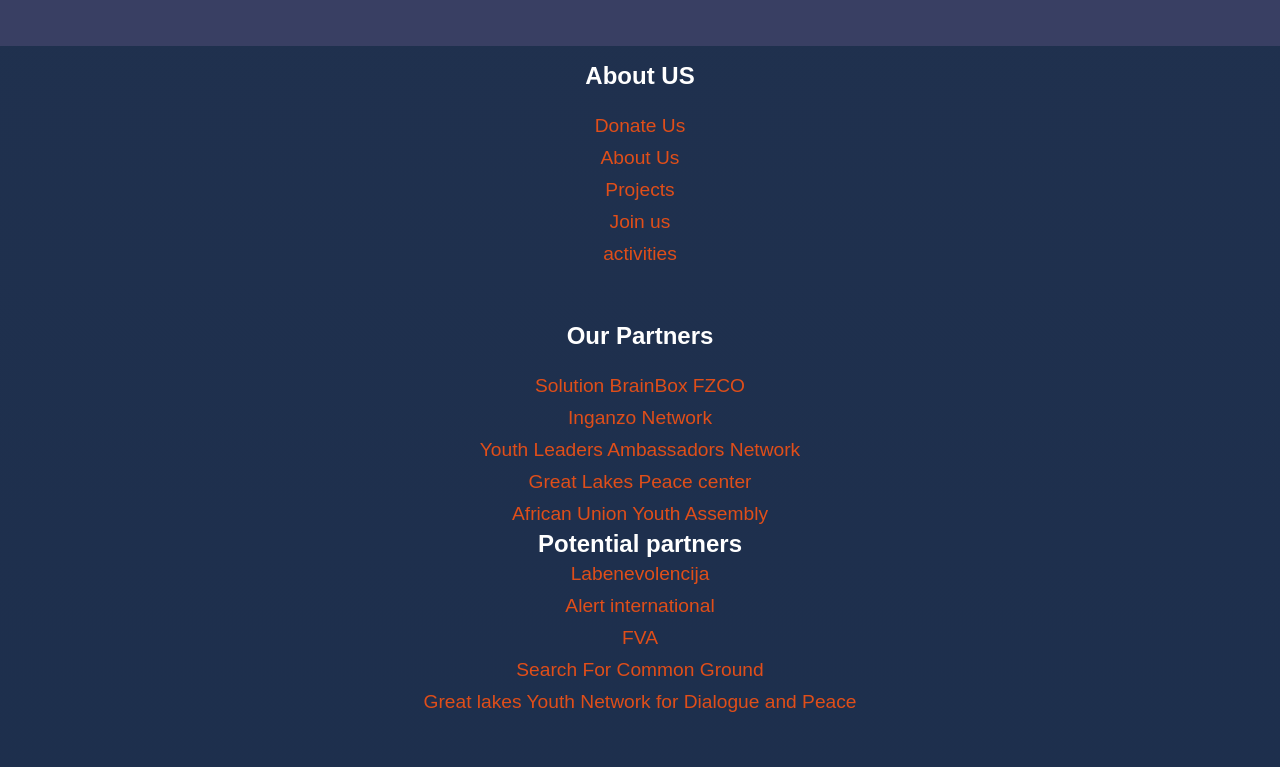
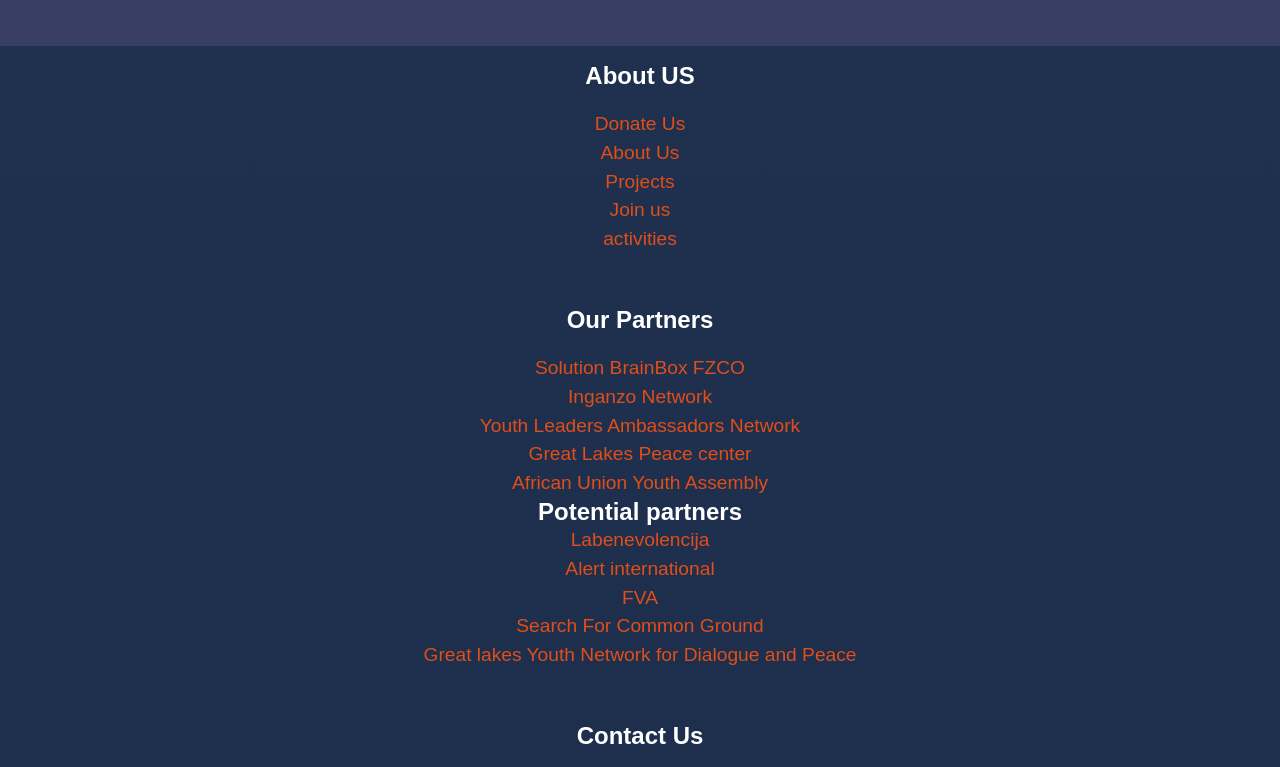
Before and after one commit to rivieredelajoiefoundation/rivieredelajoiefoundation.github.io, a plain HTML site: page index.html in a window 1280 px wide. Shown: the part 3875-4642 px from the top of the page. Drawn offline with Linux system fonts and the light colour scheme.

Commit message:
footer font size

```diff
--- a/main.css
+++ b/main.css
@@ -9,96 +9,17 @@
     font-family: 'Poppins', sans-serif;
 }
 
-/* header{
-    width: 100vw;
-    height: 3.5rem;
-
+body{
+    display: grid;
+    /* grid-template-rows: 3.5rem; */
+    grid-template-areas: "header"
+                         "about-riviere"
+                         "recent-activities"
+                         "mission-vision"
+                         "what-we-do"
+                         "values"
+                         "footer";
 }
-.nav-bar{
-    width: 100%;
-    background: #2926d8;
-}
-.nav-bar a{
-    display: inline-block;
-    width: 80px;
-    height: 100%;
-    margin-left: 5px;
-    margin-top: 3px;
-}
-.nav-bar .logo img{
-    width: 100%; */
-
-/* } */
-/* header .nav-bar ul{
-    display: inline-block;
-    list-style: none; */
-    /* float: right; */
-    /* vertical-align: middle;
-    padding-top: 20px; */
-    /* margin-right: 50px; */
-    /* width: calc(100% - 30%); */
-    /* display: none; */
-
-/* }
-.nav-bar ul li{
-    margin-left: 20px;
-    margin: 30px 40px;
-    font-size: 24px;
-    font-weight: bold;
-    padding: 15px;
-    background: #2926d8;
-    width: 50%;
-    border-radius: 10px;
-    text-align: center;
-    box-shadow: 2px 2px 2px rgba(0, 0, 0 , 0.5);
-}
-.nav-bar ul li:hover {
-    background: #d85026;
-
-}
-.nav-bar ul li:last-of-type{
-    background: rgb(201, 75, 30);
-    margin-top: 30px;
-}
-.nav-bar ul li:last-of-type:hover{
-    background: transparent;
-}
-.nav-bar ul li a{
-    color: #fff;
-    text-decoration: none;
-    cursor: pointer;
-
-}
-.nav-bar .bars{
-    display: inline-block;
-    float: right;
-    font-size: 2rem;
-    margin-right: 30px;
-    margin-top: 20px;
-    color: #fff;
-}
-.nav-list{
-    display: block;
-    list-style: none;
-    padding-top: 20px;
-    width: 100%;
-    height: 100vh;
-    background: rgb(43, 43, 116);
-    position: fixed;
-    left: 200%;
-    transition: all 0.5s;
-}
-.nav-list i{
-    display: block;
-    font-size: 24px;
-    font-weight: 500;
-    float: right;
-    margin: 0px 30px;
-    color: #fff;
-    background: #d82653;
-    padding: 10px;
-    border-radius: 5px;
-} */
 
 /* styling activities overview */
 #activities-overview{
--- a/shared.css
+++ b/shared.css
@@ -7,6 +7,16 @@
     font-family: 'Montserrat', sans-serif;
     font-family: 'Poppins', sans-serif;
 }
+/* body{
+    display: grid;
+    grid-template-areas: "header"
+                         "about-riviere"
+                         "recent-activities"
+                         "mission-vision"
+                         "what-we-do"
+                         "values"
+                         "footer";
+} */
 
 /* styling a backdrop */
 .backdrop{
@@ -149,8 +159,8 @@
     justify-content: start;
 }
 footer .footer-container div ul li{
-    line-height: 2rem;
-    font-size: 1.2rem;
+    line-height: 1.8rem;
+    /* font-size: 1.2rem; */
 }
 footer .footer-container div ul li a{
     text-decoration: none;
```
